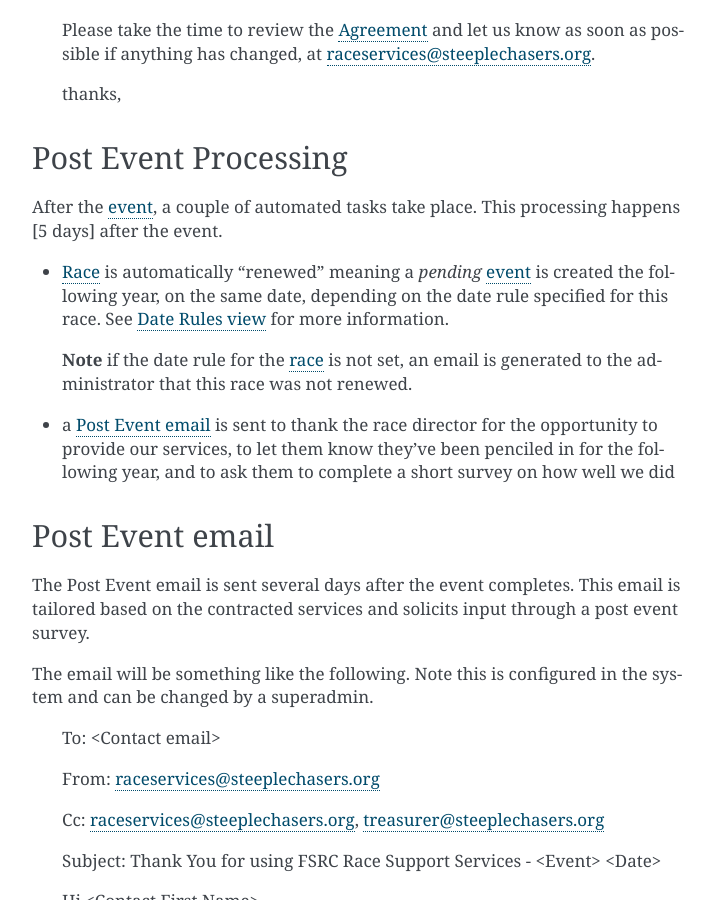
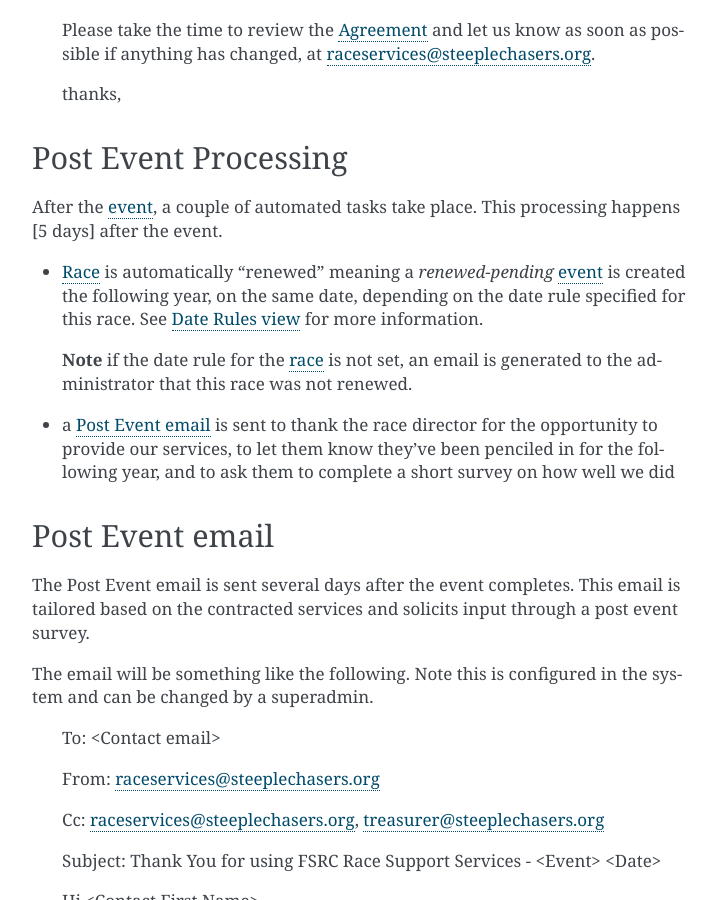
Before and after one commit to louking/contracts, a Sphinx documentation site: the page built from docs/contract-admin-reference.rst, in a window 1280 px wide and 900 px high, scrolled down 8439 px. Shown: the whole window, without its empty margins (388-1105 px from the left). Built offline with Sphinx 7.4.7, drawn with Linux system fonts in a browser that asks for light colours.

Commit message:
missed one 'pending

```diff
--- a/docs/contract-admin-reference.rst
+++ b/docs/contract-admin-reference.rst
@@ -344,7 +344,7 @@
 After the :term:`event`, a couple of automated tasks take place. This processing
 happens [5 days] after the event.
 
--  :term:`Race` is automatically “renewed” meaning a *pending* :term:`event` is created
+-  :term:`Race` is automatically “renewed” meaning a *renewed-pending* :term:`event` is created
    the following year, on the same date, depending on the date rule specified for this
    race. See :ref:`date-rules` for more information.
 
```
